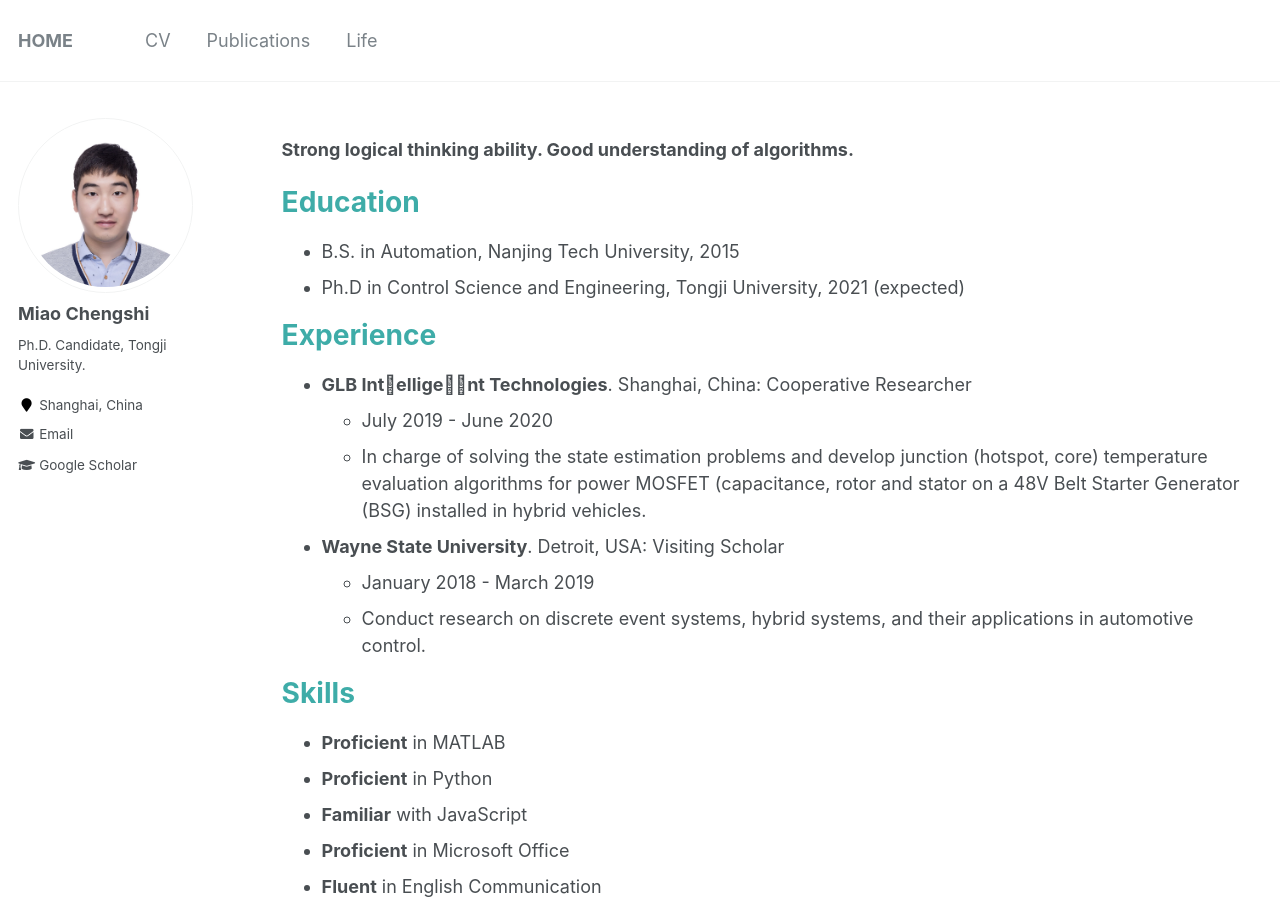
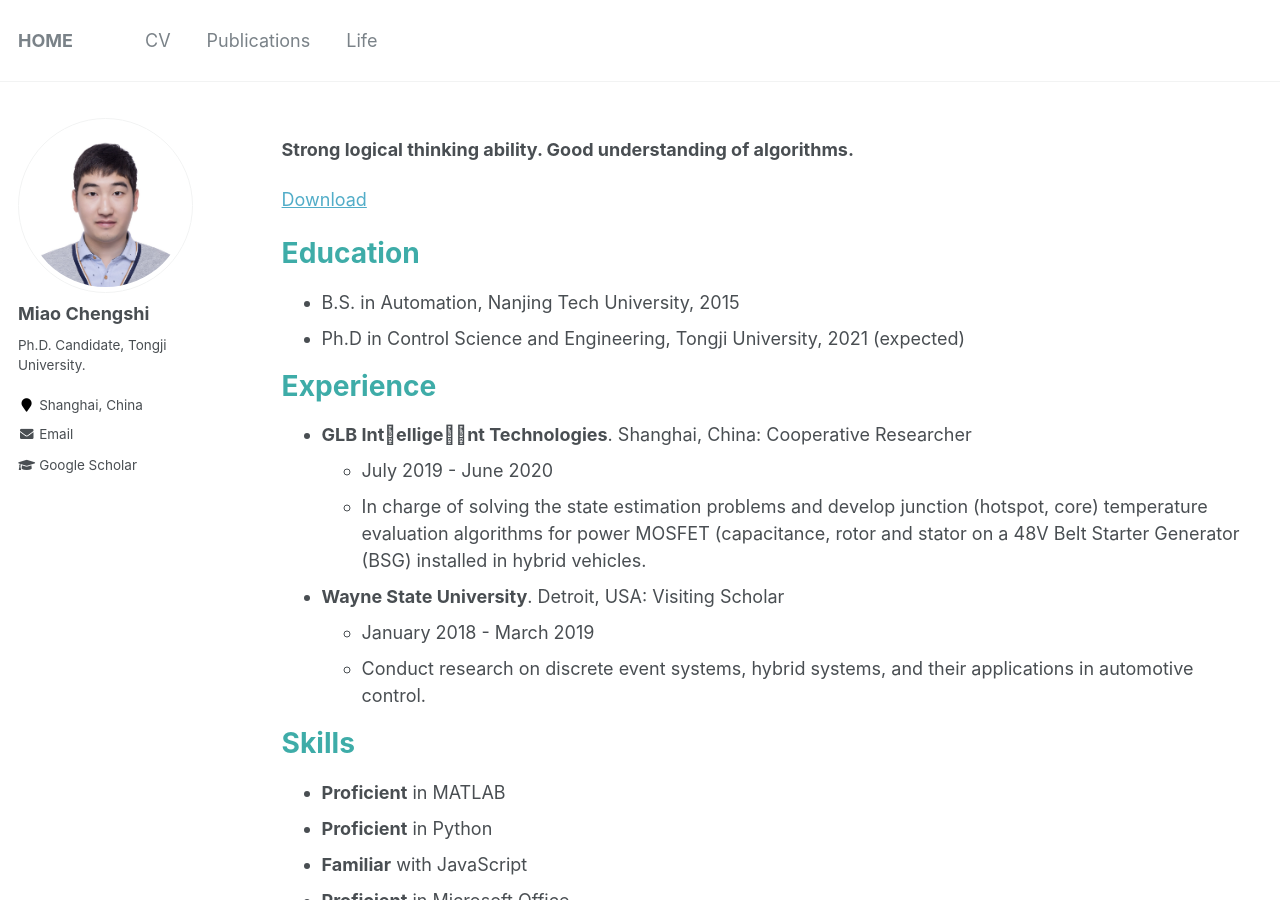
Before and after one commit to miaochengshi/miaochengshi.github.io, a Jekyll site: the page built from _pages/cv.md, in a window 1280 px wide and 900 px high. Built offline with Jekyll 4.4.1, drawn with Linux system fonts in a browser that asks for light colours.

Commit message:
Update cv.md

```diff
--- a/_pages/cv.md
+++ b/_pages/cv.md
@@ -10,6 +10,7 @@ redirect_from:
 
 **Strong logical thinking ability. Good understanding of algorithms.**
 
+[Download](http://miaochengshi.github.io/files/CV_en_cn.pdf)
 
 Education
 ======
```
